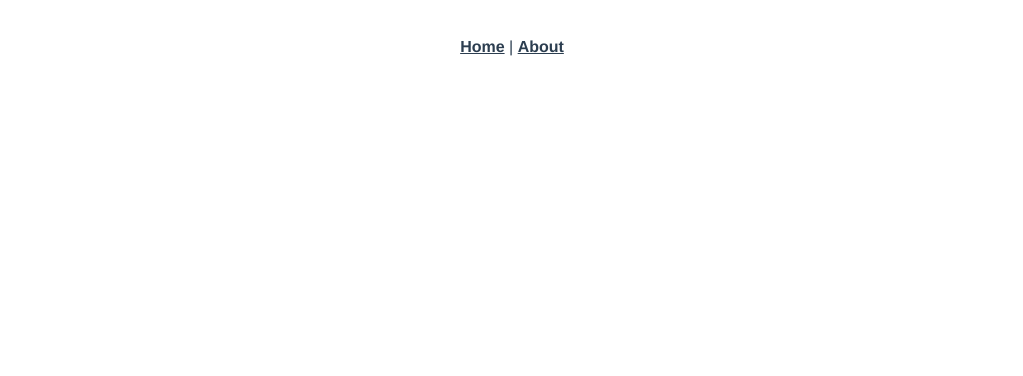
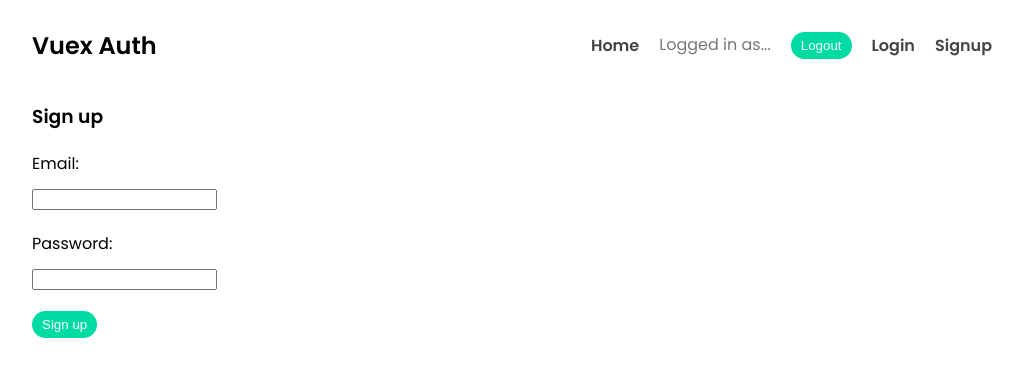
Before and after one commit to raresample/vuex-4-firebase-auth, a Vue app: page /signup in a window 1280 px wide. Before the commit this address had no page. Shown: the top 376 px of the page, without its empty margins (128-1151 px from the left). Built offline with nearby package versions, Linux system fonts and the light colour scheme.

Commit message:
first commit

```diff
--- a/package.json
+++ b/package.json
@@ -9,6 +9,7 @@
   },
   "dependencies": {
     "core-js": "^3.8.3",
+    "firebase": "^9.8.2",
     "vue": "^3.2.13",
     "vue-router": "^4.0.3",
     "vuex": "^4.0.0"
--- a/src/App.vue
+++ b/src/App.vue
@@ -1,30 +1,13 @@
 <template>
-  <nav>
-    <router-link to="/">Home</router-link> |
-    <router-link to="/about">About</router-link>
-  </nav>
-  <router-view/>
+  <div class="container">
+    <NavBar />
+    <router-view/>
+  </div>
 </template>
 
-<style>
-#app {
-  font-family: Avenir, Helvetica, Arial, sans-serif;
-  -webkit-font-smoothing: antialiased;
-  -moz-osx-font-smoothing: grayscale;
-  text-align: center;
-  color: #2c3e50;
+<script>
+import NavBar from './components/NavBar'
+export default {
+  components: {NavBar}
 }
-
-nav {
-  padding: 30px;
-}
-
-nav a {
-  font-weight: bold;
-  color: #2c3e50;
-}
-
-nav a.router-link-exact-active {
-  color: #42b983;
-}
-</style>
+</script>
--- /dev/null
+++ b/src/assets/main.css
@@ -0,0 +1,79 @@
+/* font imports */
+@import url('https://fonts.googleapis.com/css2?family=Poppins:wght@400;500;600&display=swap');
+@import url('https://fonts.googleapis.com/icon?family=Material+Icons');
+
+/* base styles */
+body {
+  font-family: "Poppins";
+}
+.container {
+  max-width: 960px;
+  margin: 0 auto;
+}
+
+/* navbar */
+nav {
+  display: flex;
+  align-items: center;
+}
+nav h1 {
+  margin-right: auto;
+}
+nav a, nav button, nav span {
+  margin-left: 20px;
+}
+nav a {
+  color: #444;
+  text-decoration: none;
+  font-weight: bold;
+}
+nav span {
+  color: #777;
+}
+button {
+  background:#00dba4;
+  border: 0;
+  padding: 6px 10px;
+  border-radius: 20px;
+  color: #fff;
+  cursor: pointer;
+}
+
+/* blogs */
+.blog {
+  padding: 10px;
+  margin: 30px 0 20px;
+  border-top: 1px dotted #ddd;
+}
+.blog p {
+  color: #999;
+}
+.blog h3 {
+  color: #00dba4;
+}
+.blog .icons {
+  color: #555;
+  font-weight: bold;
+  display: flex;
+  align-items: center;
+  font-size: 0.9em;
+}
+.blog .icons .material-icons {
+  font-size: 1em;
+  margin-left: 10px;
+  cursor: pointer;
+}
+.blog .icons .material-icons:hover {
+  color: #00dba4;
+}
+
+/* forms */
+label {
+  display: block;
+  margin-bottom: 10px;
+  margin-top: 20px;
+}
+form button {
+  display: block;
+  margin-top: 20px;
+}
--- a/src/components/HelloWorld.vue
+++ /dev/null
@@ -1,60 +0,0 @@
-<template>
-  <div class="hello">
-    <h1>{{ msg }}</h1>
-    <p>
-      For a guide and recipes on how to configure / customize this project,<br>
-      check out the
-      <a href="https://cli.vuejs.org" target="_blank" rel="noopener">vue-cli documentation</a>.
-    </p>
-    <h3>Installed CLI Plugins</h3>
-    <ul>
-      <li><a href="https://github.com/vuejs/vue-cli/tree/dev/packages/%40vue/cli-plugin-babel" target="_blank" rel="noopener">babel</a></li>
-      <li><a href="https://github.com/vuejs/vue-cli/tree/dev/packages/%40vue/cli-plugin-router" target="_blank" rel="noopener">router</a></li>
-      <li><a href="https://github.com/vuejs/vue-cli/tree/dev/packages/%40vue/cli-plugin-vuex" target="_blank" rel="noopener">vuex</a></li>
-      <li><a href="https://github.com/vuejs/vue-cli/tree/dev/packages/%40vue/cli-plugin-eslint" target="_blank" rel="noopener">eslint</a></li>
-    </ul>
-    <h3>Essential Links</h3>
-    <ul>
-      <li><a href="https://vuejs.org" target="_blank" rel="noopener">Core Docs</a></li>
-      <li><a href="https://forum.vuejs.org" target="_blank" rel="noopener">Forum</a></li>
-      <li><a href="https://chat.vuejs.org" target="_blank" rel="noopener">Community Chat</a></li>
-      <li><a href="https://twitter.com/vuejs" target="_blank" rel="noopener">Twitter</a></li>
-      <li><a href="https://news.vuejs.org" target="_blank" rel="noopener">News</a></li>
-    </ul>
-    <h3>Ecosystem</h3>
-    <ul>
-      <li><a href="https://router.vuejs.org" target="_blank" rel="noopener">vue-router</a></li>
-      <li><a href="https://vuex.vuejs.org" target="_blank" rel="noopener">vuex</a></li>
-      <li><a href="https://github.com/vuejs/vue-devtools#vue-devtools" target="_blank" rel="noopener">vue-devtools</a></li>
-      <li><a href="https://vue-loader.vuejs.org" target="_blank" rel="noopener">vue-loader</a></li>
-      <li><a href="https://github.com/vuejs/awesome-vue" target="_blank" rel="noopener">awesome-vue</a></li>
-    </ul>
-  </div>
-</template>
-
-<script>
-export default {
-  name: 'HelloWorld',
-  props: {
-    msg: String
-  }
-}
-</script>
-
-<!-- Add "scoped" attribute to limit CSS to this component only -->
-<style scoped>
-h3 {
-  margin: 40px 0 0;
-}
-ul {
-  list-style-type: none;
-  padding: 0;
-}
-li {
-  display: inline-block;
-  margin: 0 10px;
-}
-a {
-  color: #42b983;
-}
-</style>
--- /dev/null
+++ b/src/components/NavBar.vue
@@ -0,0 +1,25 @@
+<template>
+  <nav>
+    <h1>Vuex Auth</h1>
+    <!-- for all users -->
+    <div>
+      <router-link to="/">Home</router-link>
+    </div>
+    <!-- for logged in users -->
+    <div>
+      <span>Logged in as...</span>
+      <button>Logout</button>
+    </div>
+    <!-- for logged out users -->
+    <div>
+      <router-link to="/login">Login</router-link>
+      <router-link to="/signup">Signup</router-link>
+    </div>
+  </nav>
+</template>
+
+<script>
+export default {
+
+}
+</script>
--- a/src/main.js
+++ b/src/main.js
@@ -3,4 +3,7 @@ import App from './App.vue'
 import router from './router'
 import store from './store'
 
+// global styles
+import './assets/main.css'
+
 createApp(App).use(store).use(router).mount('#app')
--- a/src/router/index.js
+++ b/src/router/index.js
@@ -1,5 +1,7 @@
 import { createRouter, createWebHistory } from 'vue-router'
 import HomeView from '../views/HomeView.vue'
+import SignUp from '../views/SignUp.vue'
+import LogIn from '../views/LogIn.vue'
 
 const routes = [
   {
@@ -8,12 +10,14 @@ const routes = [
     component: HomeView
   },
   {
-    path: '/about',
-    name: 'about',
-    // route level code-splitting
-    // this generates a separate chunk (about.[hash].js) for this route
-    // which is lazy-loaded when the route is visited.
-    component: () => import(/* webpackChunkName: "about" */ '../views/AboutView.vue')
+    path: '/signup',
+    name: 'SignUp',
+    component: SignUp
+  },
+  {
+    path: '/login',
+    name: 'LogIn',
+    component: LogIn
   }
 ]
 
--- a/src/store/index.js
+++ b/src/store/index.js
@@ -1,14 +1,23 @@
 import { createStore } from 'vuex'
 
-export default createStore({
+const store = createStore({
   state: {
-  },
-  getters: {
-  },
-  mutations: {
-  },
-  actions: {
-  },
-  modules: {
+    points: 0,
   }
 })
+
+// export default createStore({
+//   state: {
+//   },
+//   getters: {
+//   },
+//   mutations: {
+//   },
+//   actions: {
+//   },
+//   modules: {
+//   }
+// })
+
+// export store
+export default store
--- a/src/views/AboutView.vue
+++ /dev/null
@@ -1,5 +0,0 @@
-<template>
-  <div class="about">
-    <h1>This is an about page</h1>
-  </div>
-</template>
--- a/src/views/HomeView.vue
+++ b/src/views/HomeView.vue
@@ -1,18 +1,42 @@
 <template>
   <div class="home">
-    <img alt="Vue logo" src="../assets/logo.png">
-    <HelloWorld msg="Welcome to Your Vue.js App"/>
+
+    <!-- vuex basics -->
+    <div>points: {{ points }}</div>
+
+    <div v-for="blog in blogs" :key="blog.id">
+      <div class="blog">
+        <h3>{{ blog.title }}</h3>
+        <p>Lorem ipsum dolor sit amet consectetur adipisicing elit. Pariatur aspernatur consectetur doloremque sunt ducimus enim iure animi fugit nulla et! Perferendis autem deleniti quo eum corrupti reiciendis voluptatem ab ducimus?</p>
+        <div class="icons">
+          <span>upvote or downvote this article: </span>
+          <span class="material-icons">thumb_up</span>
+          <span class="material-icons">thumb_down</span>
+        </div>
+      </div>
+    </div>
   </div>
 </template>
 
 <script>
-// @ is an alias to /src
-import HelloWorld from '@/components/HelloWorld.vue'
+import { ref } from 'vue'
 
 export default {
-  name: 'HomeView',
-  components: {
-    HelloWorld
+  setup() {
+    const blogs = ref([
+      { title: 'Why Coffee is Better than Tea', id: 1 },
+      { title: '...Then I Took an Arrow in the Knee', id: 2 },
+      { title: 'Mario vs Luigi, Ultimate Showdown', id: 3 },
+    ])
+
+    return {
+      blogs
+    }
+  },
+  computed: {
+    points() {
+      return this.$store.state.points
+    }
   }
 }
 </script>
--- /dev/null
+++ b/src/views/LogIn.vue
@@ -0,0 +1,30 @@
+<template>
+  <form @submit.prevent="handleSubmit">
+    <h3>Login</h3>
+
+    <label for="email">Email:</label>
+    <input type="email" name="email" v-model="email" required>
+
+    <label for="email">Password:</label>
+    <input type="password" name="password" v-model="password" required>
+
+    <button>Login</button>
+  </form>
+</template>
+
+<script>
+import { ref } from 'vue'
+
+export default {
+  setup() {
+    const email = ref('')
+    const password = ref('')
+
+    const handleSubmit = () => {
+      console.log(email.value, password.value)
+    }
+
+    return { handleSubmit, email, password }
+  }
+}
+</script>
--- /dev/null
+++ b/src/views/SignUp.vue
@@ -0,0 +1,30 @@
+<template>
+  <form @submit.prevent="handleSubmit">
+    <h3>Sign up</h3>
+
+    <label for="email">Email:</label>
+    <input type="email" name="email" v-model="email" required>
+
+    <label for="email">Password:</label>
+    <input type="password" name="password" v-model="password" required>
+
+    <button>Sign up</button>
+  </form>
+</template>
+
+<script>
+import { ref } from 'vue'
+
+export default {
+  setup() {
+    const email = ref('')
+    const password = ref('')
+
+    const handleSubmit = () => {
+      console.log(email.value, password.value)
+    }
+
+    return { handleSubmit, email, password }
+  }
+}
+</script>
```
Also changed, not shown: 2 other files (tests, documents, lock files or other folders).
